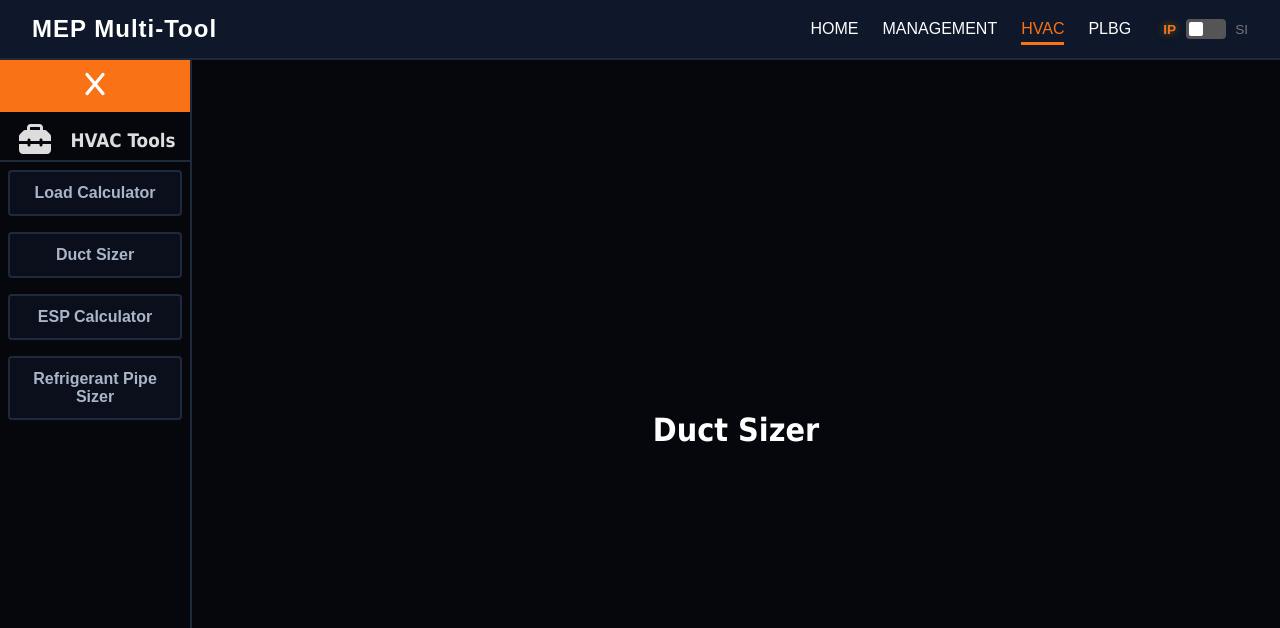
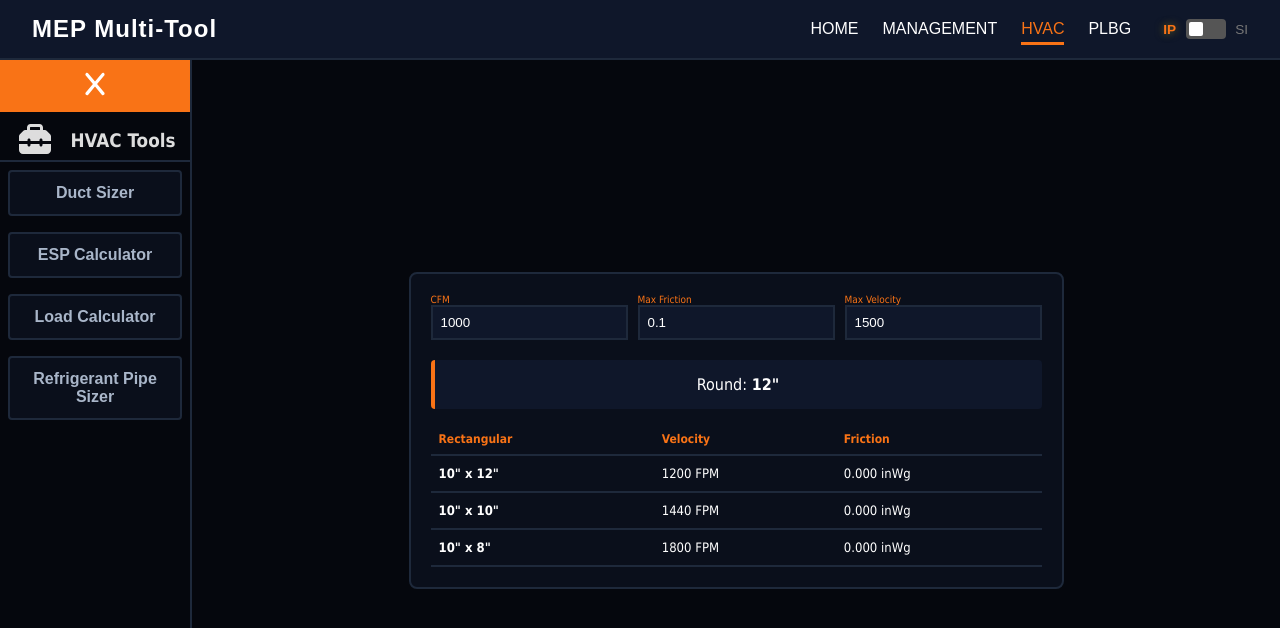
Before and after one commit to JacobLewandowskiDev/MEP-multi-tool, a Vue app: page /hvac in a window 1280 px wide. Shown: the top 628 px of the page. Built offline with nearby package versions, Linux system fonts and the light colour scheme; a web font is replaced by a local one.

Commit message:
This commit creates a duct sizer vue component WIP

```diff
--- a/src/Components/Sidebar.vue
+++ b/src/Components/Sidebar.vue
@@ -41,9 +41,9 @@ const selectTool = (toolName) => {
       </div>
       <hr>
         <div v-if="route.meta.showSpecialNav === 'HVAC'" class="content__toollist">
-          <button @click="selectTool('LoadCalc')">Load Calculator</button>
           <button @click="selectTool('DuctSizer')">Duct Sizer</button>
           <button @click="selectTool('EspCalc')">ESP Calculator</button>
+          <button @click="selectTool('LoadCalc')">Load Calculator</button>
           <button @click="selectTool('RefrSizer')">Refrigerant Pipe Sizer</button>
         </div>
 
--- a/src/Components/hvacTools/DuctSizer.vue
+++ b/src/Components/hvacTools/DuctSizer.vue
@@ -1,10 +1,114 @@
 <script setup>
+import { ref, computed } from 'vue';
 
+const cfm = ref(1000);
+const maxFriction = ref(0.1);
+const maxVelocity = ref(1500);
+
+// 1. Round Diameter - Forced to Even Increments
+const roundDiameter = computed(() => {
+  if (cfm.value <= 0) return 0;
+
+  // Solve for Friction
+  const dByFriction = 0.1091 * Math.pow(cfm.value, 0.4) / Math.pow(maxFriction.value, 0.19);
+  // Solve for Velocity
+  const areaReq = cfm.value / maxVelocity.value;
+  const dByVelocity = Math.sqrt((areaReq * 144 * 4) / Math.PI);
+
+  const targetD = Math.max(dByFriction, dByVelocity);
+
+  // MATCHING THE SITE: Round UP to the next EVEN inch (e.g., 11.06 -> 12)
+  // Most professional tools jump by 2s once you pass 10"
+  return Math.ceil(targetD / 2) * 2;
+});
+
+// 2. Rectangular Equivalents
+const rectangularOptions = computed(() => {
+  const dr = roundDiameter.value;
+  if (dr <= 0) return [];
+
+  // The heights used in your example
+  const testHeights = [12, 10, 8];
+
+  return testHeights.map(h => {
+    // Solve Huebscher for Width
+    const rawW = Math.pow(dr, 1.25) / (Math.pow(1.3, 1.25) * Math.pow(h, 0.25));
+
+    // MATCHING THE SITE: Round width to the nearest EVEN inch
+    const w = Math.ceil(rawW / 2) * 2;
+
+    // Performance based on the FIXED size (e.g. 14x12)
+    const areaSqFt = (w * h) / 144;
+    const velocity = Math.round(cfm.value / areaSqFt);
+
+    // Equivalent Diameter (De) for the final friction calculation
+    const de = 1.30 * Math.pow((w * h), 0.625) / Math.pow((w + h), 0.25);
+    const friction = Math.pow(0.1091 * Math.pow(cfm.value, 0.4) / de, 1 / 0.19);
+
+    return {
+      size: `${w}" x ${h}"`,
+      velocity,
+      friction: friction.toFixed(3)
+    };
+  });
+});
 </script>
 
 <template>
-<h1>Duct Sizer</h1>
+  <div class="hvac-calculator">
+    <div class="input-section">
+      <div class="field">
+        <label>CFM</label>
+        <input type="number" v-model.number="cfm" />
+      </div>
+      <div class="field">
+        <label>Max Friction</label>
+        <input type="number" step="0.01" v-model.number="maxFriction" />
+      </div>
+      <div class="field">
+        <label>Max Velocity</label>
+        <input type="number" step="100" v-model.number="maxVelocity" />
+      </div>
+    </div>
+
+    <div class="results" v-if="roundDiameter > 0">
+      <div class="round-card">
+        <span>Round: <strong>{{ roundDiameter }}"</strong></span>
+      </div>
+
+      <table class="rect-table">
+        <thead>
+          <tr>
+            <th>Rectangular</th>
+            <th>Velocity</th>
+            <th>Friction</th>
+          </tr>
+        </thead>
+        <tbody>
+          <tr v-for="opt in rectangularOptions" :key="opt.size">
+            <td><strong>{{ opt.size }}</strong></td>
+            <td>{{ opt.velocity }} FPM</td>
+            <td>{{ opt.friction }} inWg</td>
+          </tr>
+        </tbody>
+      </table>
+    </div>
+  </div>
 </template>
 
 <style scoped>
+.hvac-calculator {
+  background: var(--tool-background-color);
+  padding: 20px;
+  border: var(--tool-border);
+  border-radius: 8px;
+  color: #fff;
+}
+.input-section { display: flex; gap: 10px; margin-bottom: 20px; }
+.field label { display: block; font-size: 10px; color: var(--primary-color); }
+.field input { width: 100%; background: var(--tool-inner-container-color); border: var(--tool-border); color: #fff; padding: 8px; }
+.round-card { background: var(--tool-inner-container-color); padding: 15px; margin-bottom: 15px; border-radius: 4px; text-align: center; border-left: 4px solid var(--primary-color); }
+.rect-table { width: 100%; border-collapse: collapse; }
+.rect-table th { text-align: left; color: var(--primary-color); font-size: 12px; padding: 8px; border-bottom: var(--tool-border); }
+.rect-table td { padding: 10px 8px; border-bottom: var(--tool-border); font-size: 13px; }
 </style>
```
